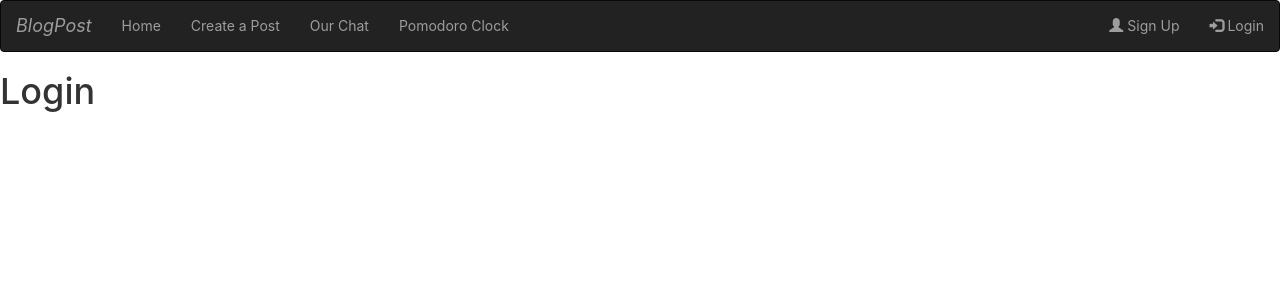
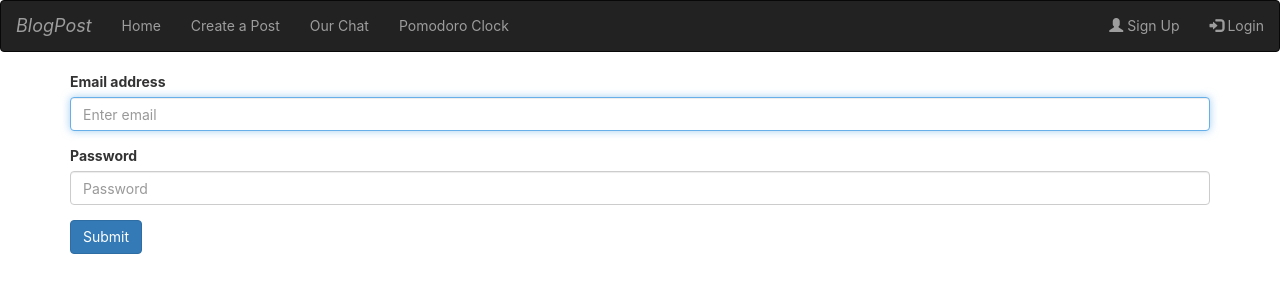
Before and after one commit to not-qwerty/MERN-App, a React (Create React App) app in the folder client/: page /api/login in a window 1280 px wide. Shown: the top 300 px of the page. Built offline with nearby package versions, Linux system fonts and the light colour scheme.

Commit message:
login form

```diff
--- a/client/src/components/Login.jsx
+++ b/client/src/components/Login.jsx
@@ -1,9 +1,51 @@
-import React from 'react'
+import React, { useEffect, useRef } from "react";
 
 export default function Login() {
-    return (
-        <div>
-            <h1>Login</h1>
+
+  const emailRef = useRef();
+
+  useEffect(() => {
+    emailRef.current.focus();
+  }, [])
+
+
+  const handleSubmit = (e) => {
+    e.preventDefault();
+
+    const email = emailRef.current.value;
+    console.log(email);
+
+
+};
+
+  return (
+    <div className="container">
+      <form onSubmit={handleSubmit}>
+        <div className="form-group">
+          <label htmlFor="email">Email address</label>
+          <input
+            ref={emailRef}
+            type="email"
+            className="form-control"
+            id="email"
+            placeholder="Enter email"
+          />
         </div>
-    )
+
+        <div className="form-group">
+          <label htmlFor="exampleInputPassword1">Password</label>
+          <input
+            type="password"
+            className="form-control"
+            id="password"
+            placeholder="Password"
+          />
+        </div>
+
+        <button type="submit" className="btn btn-primary">
+          Submit
+        </button>
+      </form>
+    </div>
+  );
 }
```
